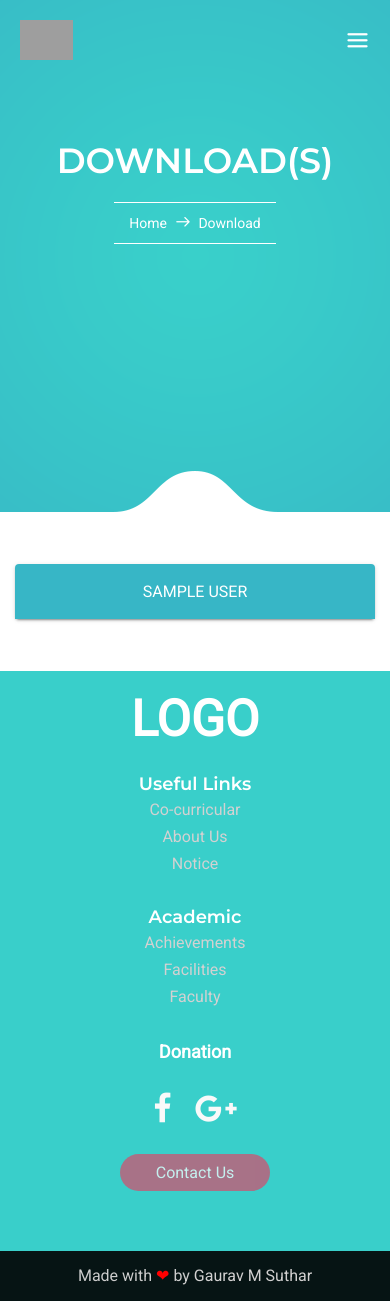
After one commit to roadsidekoder/shriabhaynobleschoolfinal, a Django app: page /homework/ in a window 390 px wide. The commit adds this page. Run offline with Django 3.2, Linux system fonts and the light colour scheme; tables that the repository leaves empty hold one stand-in row (values such as "Sample post"); parts of the project's set-up code (start-up, migrations or seed data) failed here and were passed over; some libraries are stand-ins or nearby versions; grey boxes are pictures that could not be loaded.

Commit message:
Homework feature added

```diff
--- a/Nobles/admin.py
+++ b/Nobles/admin.py
@@ -2,7 +2,7 @@ from django.contrib import admin
 from django.shortcuts import get_object_or_404
 from .forms import AtLeastOneRequiredInlineFormSet
 # Register your models here.
-from Nobles.models import Gallery, Image, Faculty, Qualification, Notice, Infrastructure_and_Facilities, Achievements, Download, Toppers,Student
+from Nobles.models import Gallery, Image, Faculty, Qualification, Notice, Infrastructure_and_Facilities, Achievements, Download, Toppers, Student, Homework
 
 
 class ImageTabularInline(admin.TabularInline):
@@ -35,3 +35,4 @@ admin.site.register(Achievements)
 admin.site.register(Download)
 admin.site.register(Toppers, ToppersAdmin)
 admin.site.register(Student)
+admin.site.register(Homework)
--- a/Nobles/models.py
+++ b/Nobles/models.py
@@ -169,6 +169,14 @@ class Student(models.Model):
     def __str__(self):
         return self.name
 
+class Homework(models.Model):
+    name = models.CharField(max_length=200)
+    description = models.TextField(blank=True, null=True)
+    student = models.ForeignKey('Student',on_delete=models.CASCADE)
+    added = models.DateTimeField('date created', default=timezone.now)
+    def __str__(self):
+        return self.name
+
 class Toppers(models.Model):
     name = models.CharField(max_length=200)
     student = models.ForeignKey('Student',on_delete=models.CASCADE)
--- a/Nobles/urls.py
+++ b/Nobles/urls.py
@@ -23,4 +23,5 @@ urlpatterns = [
         path('admission/', views.admission, name='admission'),
         path('download/', views.download, name='download'),
         path('toppers/', views.toppers, name='toppers'),
+        path('homework/', views.homework, name='homework'),
 ]
--- a/Nobles/views.py
+++ b/Nobles/views.py
@@ -1,7 +1,7 @@
 from django.shortcuts import render
 
 # Create your views here.
-from Nobles.models import Gallery, Faculty, Notice, Infrastructure_and_Facilities, Achievements, Download, Toppers
+from Nobles.models import Gallery, Faculty, Notice, Infrastructure_and_Facilities, Achievements, Download, Toppers, Student
 def index(request):
     notices = Notice.objects.all()
     infra = Infrastructure_and_Facilities.objects.all()
@@ -74,6 +74,10 @@ def download(request):
     files = Download.objects.order_by('-created_date')
     return render(request, 'Nobles/html/download.html', {'files' : files})
 
+def homework(request):
+    classes = Student.objects.all()
+    return render(request, 'Nobles/html/homework.html', {'classes' : classes})
+
 def toppers(request):
     class_1_top = Toppers.objects.filter(student__name="Class 1").order_by('-percentage')
     class_2_top = Toppers.objects.filter(student__name="Class 2").order_by('-percentage')
--- a/templates/Nobles/html/base.html
+++ b/templates/Nobles/html/base.html
@@ -50,6 +50,164 @@
 	<link rel="stylesheet" href="{% static 'Nobles/css/owl.carousel.css' %}">
 	<link rel="stylesheet" href="{% static 'Nobles/css/main.css' %}">
 
+   <!------------------------MATERALIZE CSS ---------------------------------->
+   <link href="https://fonts.googleapis.com/icon?family=Material+Icons"
+      rel="stylesheet">
+
+   <link rel="stylesheet" href="{% static 'Nobles/css/collapse.css' %}">
+      <style type="text/css">
+      h3 {
+    color: #fff;
+    font-size: 24px;
+    text-align: center;
+    margin-top: 30px;
+    padding-bottom: 30px;
+    border-bottom: 1px solid #eee;
+    margin-bottom: 30px;
+    font-weight: 300;
+  }
+
+
+
+  .wrap {
+    box-shadow: 0px 2px 2px 0px rgba(0, 0, 0, 0.14), 0px 3px 1px -2px rgba(0, 0, 0, 0.2), 0px 1px 5px 0px rgba(0, 0, 0, 0.12);
+    border-radius: 4px;
+  }
+
+  a:focus,
+  a:hover,
+  a:active {
+    outline: 0;
+    text-decoration: none;
+  }
+
+  .panel {
+    border-width: 0 0 1px 0;
+    border-style: solid;
+    border-color: #fff;
+    background: none;
+    box-shadow: none;
+  }
+
+  .panel:last-child {
+    border-bottom: none;
+  }
+
+  .panel-group > .panel:first-child .panel-heading {
+    border-radius: 4px 4px 0 0;
+  }
+
+  .panel-group .panel {
+    border-radius: 0;
+  }
+
+  .panel-group .panel + .panel {
+    margin-top: 0;
+  }
+
+  .panel-heading {
+    background-color: #37b6c6;
+    border-radius: 0;
+    border: none;
+    color: #fff;
+    padding: 0;
+  }
+
+  .panel-title a {
+    display: block;
+    color: #fff;
+    padding: 15px;
+    position: relative;
+    font-size: 16px;
+    font-weight: 400;
+    text-transform: uppercase;
+    text-align: center;
+  }
+
+  .panel-body {
+    position: relative;
+    background: #fff;
+    text-align: center;
+  }
+
+  .panel-body i {
+    font-size: 1.5rem;
+  }
+  .panel-body h5 {
+    position: absolute;
+    top: 50%;
+    left: 50%;
+    transform: translate(-50%, -50%);
+    font-size: 15px;
+    text-transform: capitalize;
+  }
+
+  .panel:last-child .panel-body {
+    border-radius: 0 0 4px 4px;
+  }
+
+  .panel:last-child .panel-heading {
+    border-radius: 0 0 4px 4px;
+    transition: border-radius 0.3s linear 0.2s;
+  }
+
+  .panel:last-child .panel-heading.active {
+    border-radius: 0;
+    transition: border-radius linear 0s;
+  }
+  /* #bs-collapse icon scale option */
+
+  .panel-heading a:before {
+    content: '\e146';
+    position: absolute;
+    font-family: 'Material Icons';
+    right: 5px;
+    top: 10px;
+    font-size: 24px;
+    transition: all 0.5s;
+    transform: scale(1);
+  }
+
+  .panel-heading.active a:before {
+    content: ' ';
+    transition: all 0.5s;
+    transform: scale(0);
+  }
+
+  #bs-collapse .panel-heading a:after {
+    content: ' ';
+    font-size: 24px;
+    position: absolute;
+    font-family: 'Material Icons';
+    right: 5px;
+    top: 10px;
+    transform: scale(0);
+    transition: all 0.5s;
+  }
+
+  #bs-collapse .panel-heading.active a:after {
+    content: '\e909';
+    transform: scale(1);
+    transition: all 0.5s;
+  }
+  /* #accordion rotate icon option */
+
+  #accordion .panel-heading a:before {
+    content: '\e316';
+    font-size: 24px;
+    position: absolute;
+    font-family: 'Material Icons';
+    right: 5px;
+    top: 10px;
+    transform: rotate(180deg);
+    transition: all 0.5s;
+  }
+
+  #accordion .panel-heading.active a:before {
+    transform: rotate(0deg);
+    transition: all 0.5s;
+  }
+      </style>
 
 	<!-- SLICK SLIDER CSS -->
 	<link rel="stylesheet" type="text/css" href="{% static 'Nobles/css/slick.css' %}">
@@ -199,7 +357,8 @@ b{ color: white;}
 								<li><a href="{% url 'academic_achievements' %}">Academic Achievements</a></li>
                 <li><a href="{% url 'toppers' %}">Toppers</a></li>
 							</ul>
-						</li>
+            </li>
+            <li><a href="{% url 'homework' %}">Homework</a></li>
 <li><a href="{% url 'admission' %}">Admissions and Fee Structure</a></li>
                             						<li><a href="{% url 'faculty' %}">Faculty</a></li>
 					<li><a href="{% url 'download' %}">Download</a></li>
@@ -360,6 +519,20 @@ b{ color: white;}
         infinite: true
       });
     });
+
+</script>
+
+<script type="text/javascript">
+  $(document).ready(function() {
+  $('.collapse.in').prev('.panel-heading').addClass('active');
+  $('#accordion, #bs-collapse')
+    .on('show.bs.collapse', function(a) {
+      $(a.target).prev('.panel-heading').addClass('active');
+    })
+    .on('hide.bs.collapse', function(a) {
+      $(a.target).prev('.panel-heading').removeClass('active');
+    });
+});
 </script>
 
 </body>
--- /dev/null
+++ b/templates/Nobles/html/homework.html
@@ -0,0 +1,87 @@
+{% extends 'Nobles/html/base.html' %}
+{% load static %}
+
+{% block content %}
+<!-- Start Banner Area -->
+	<section class="banner-area relative">
+		<div class="container">
+			<div class="row d-flex align-items-center justify-content-center">
+				<div class="about-content col-lg-12">
+					<h1 class="text-white">
+						DOWNLOAD(S)
+					</h1>
+					<div class="link-nav">
+						<span class="box">
+							<a href="{% url 'home' %}">Home </a>
+							<i class="lnr lnr-arrow-right"></i>
+							<a href="{% url 'download' %}">Download</a>
+						</span>
+					</div>
+				</div>
+			</div>
+		</div>
+
+	</section>
+
+<br><br>
+<section class="about-area">
+
+		<div class="container">
+        <div class="row align-items-center">
+          <div class="offset-lg-12 col-lg-12">
+            <div class="courses-right">
+              <div class="row">
+                <div class="col-lg-12 col-md-12 col-sm-12">
+
+
+                              <div class="panel-group wrap" id="accordion" role="tablist" aria-multiselectable="true">
+
+                                {% for class in classes %}
+                                <div class="panel">
+                                  <div class="panel-heading" role="tab" id="heading">
+                                    <h4 class="panel-title">
+                                      <a class="collapsed" role="button" data-toggle="collapse" data-parent="#accordion" href="#collapse{{ class.id }}" aria-expanded="false" aria-controls="collapse{{ class.id }}">
+                                        {{ class.name }}
+                                      </a>
+                                    </h4>
+                                  </div>
+                                  {% for file in class.homework_set.all %}
+                                  <div id="collapse{{ class.id }}" class="panel-collapse collapse" role="tabpanel" aria-labelledby="heading{{ class.id }}">
+                                    <div class="panel-body">
+
+                                      <a href="#" class="list-group-item list-group-item-action">
+                                        <div class="d-flex w-100 justify-content-between">
+                                          <i class="fas fa-file-pdf"></i>
+                                          <h5 class="mb-1">{{ file.name }}</h5>
+                                          <small class="text-muted">{{ file.added|timesince}}</small>
+                                        </div>
+
+
+                                      </a>
+                                    </div>
+                                  </div>
+                                  {% endfor %}
+                                </div>
+                                <!-- end of panel -->
+                                {% endfor %}
+
+
+
+
+                              </div>
+                            <!-- end of #accordion -->
+
+
+
+
+                </div>
+
+              </div>
+            </div>
+          </div>
+			    </div>
+        </div>
+		<br><br>
+        </section>
+
+{% endblock %}
```
